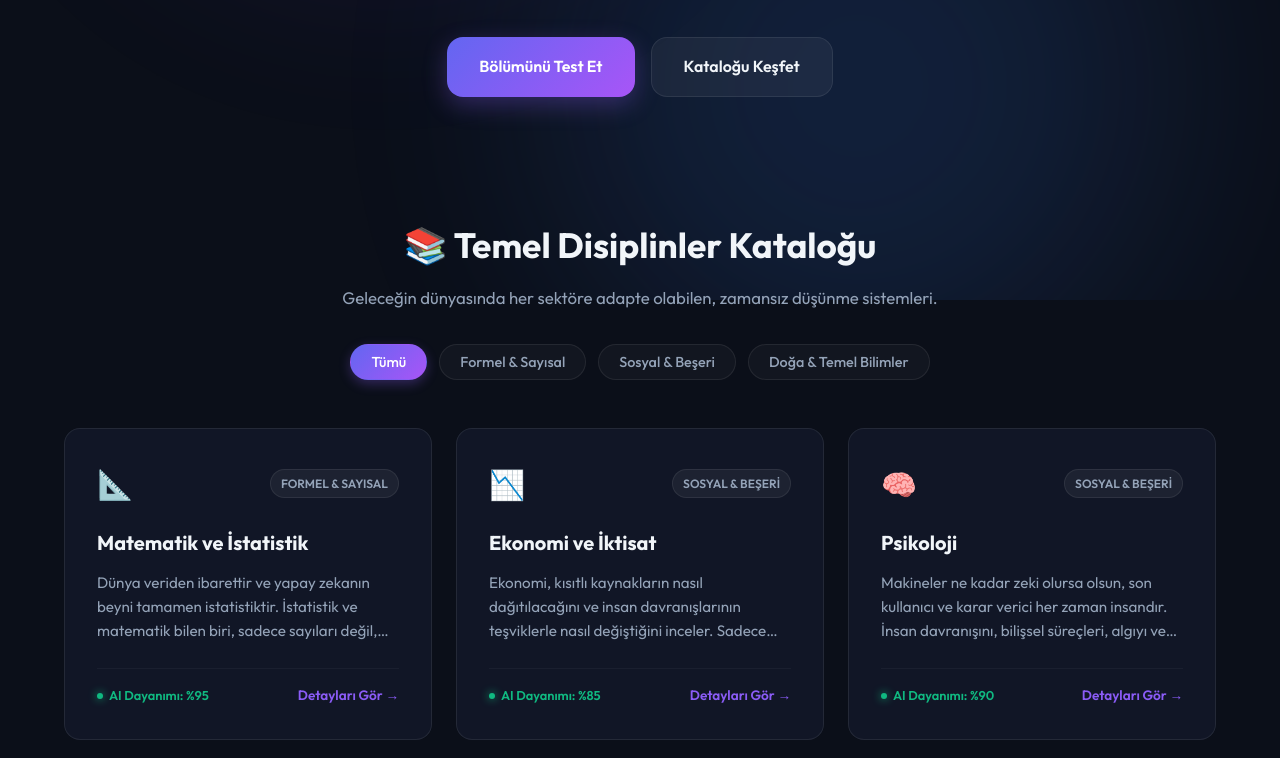
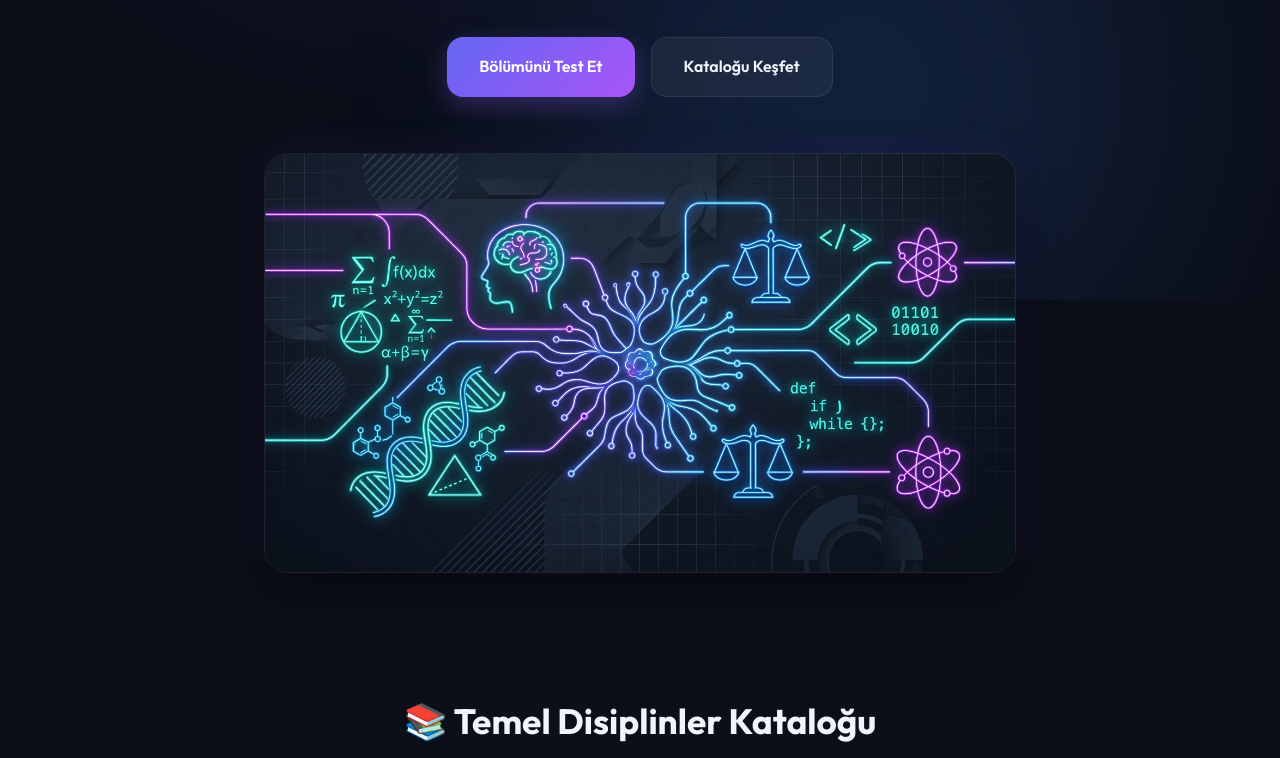
Before and after one commit to arch-yunus/meslek-degil-disiplin, a plain HTML site: page index.html in a window 1280 px wide. Shown: the part 500-1258 px from the top of the page. Drawn offline with Linux system fonts and the light colour scheme.

Commit message:
feat: hero bolumune neon gorsel banner eklendi ve tasarim cilelendi

```diff
--- a/index.html
+++ b/index.html
@@ -48,6 +48,11 @@
             <div class="hero-actions">
                 <a href="#degerlendirme" class="btn btn-primary btn-lg" onclick="showSection('degerlendirme-sec')">Bölümünü Test Et</a>
                 <a href="#katalog" class="btn btn-secondary btn-lg" onclick="showSection('katalog-sec')">Kataloğu Keşfet</a>
+            </div>
+
+            <!-- Hero Banner Image -->
+            <div class="hero-banner-container">
+                <img src="assets/banner.jpg" alt="Meslek Değil Disiplin Rehberi">
             </div>
         </div>
     </section>
--- a/styles.css
+++ b/styles.css
@@ -1473,3 +1473,28 @@ footer {
         flex: 1 1 140px;
     }
 }
+
+/* Hero Banner Container Styling */
+.hero-banner-container {
+    margin-top: 56px;
+    width: 100%;
+    max-width: 860px;
+    border-radius: var(--radius-lg);
+    overflow: hidden;
+    border: 1px solid var(--border-color);
+    box-shadow: 0 20px 40px rgba(0, 0, 0, 0.5), 0 0 40px rgba(139, 92, 246, 0.1);
+    transition: var(--transition);
+    animation: scaleIn 0.6s cubic-bezier(0.34, 1.56, 0.64, 1);
+}
+
+.hero-banner-container:hover {
+    transform: translateY(-4px) scale(1.01);
+    border-color: rgba(139, 92, 246, 0.3);
+    box-shadow: 0 30px 60px rgba(0, 0, 0, 0.6), 0 0 50px rgba(139, 92, 246, 0.2);
+}
+
+.hero-banner-container img {
+    width: 100%;
+    height: auto;
+    display: block;
+}
```
